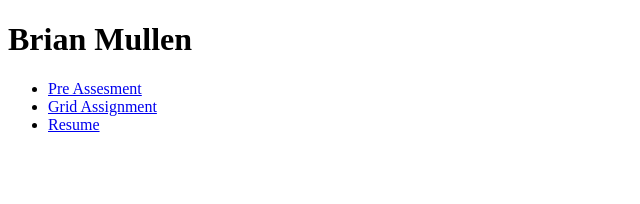
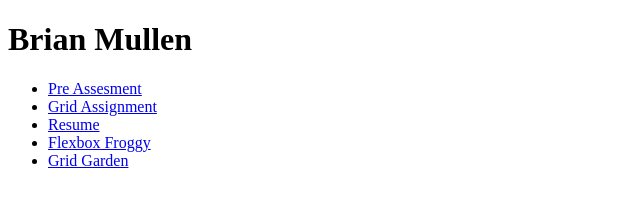
Before and after one commit to bcmullen/MobileWebDev, a plain HTML site: page index.html in a window 1280 px wide. Shown: the whole page, without its empty margins (0-640 px from the left). Drawn offline with Linux system fonts and the light colour scheme.

Commit message:
finished assignments

```diff
--- a/index.html
+++ b/index.html
@@ -17,6 +17,9 @@
                 <li><a href="preASS/index1.html">Pre Assesment</a></li>
                 <li><a href="flexGrid/grid.html">Grid Assignment</a></li>
                 <li><a href="resume/index.html">Resume</a></li>
+                 <li><a href="https://it-citrine-brianmullenchiefproject2019--brianmullen87.repl.co/froggy.html">Flexbox Froggy</a></li>
+                  <li><a href="gridGarden.jpg">Grid Garden</a></li>
+
 
             </ul>
 
```
Also changed, not shown: gridGarden.jpg (added).
